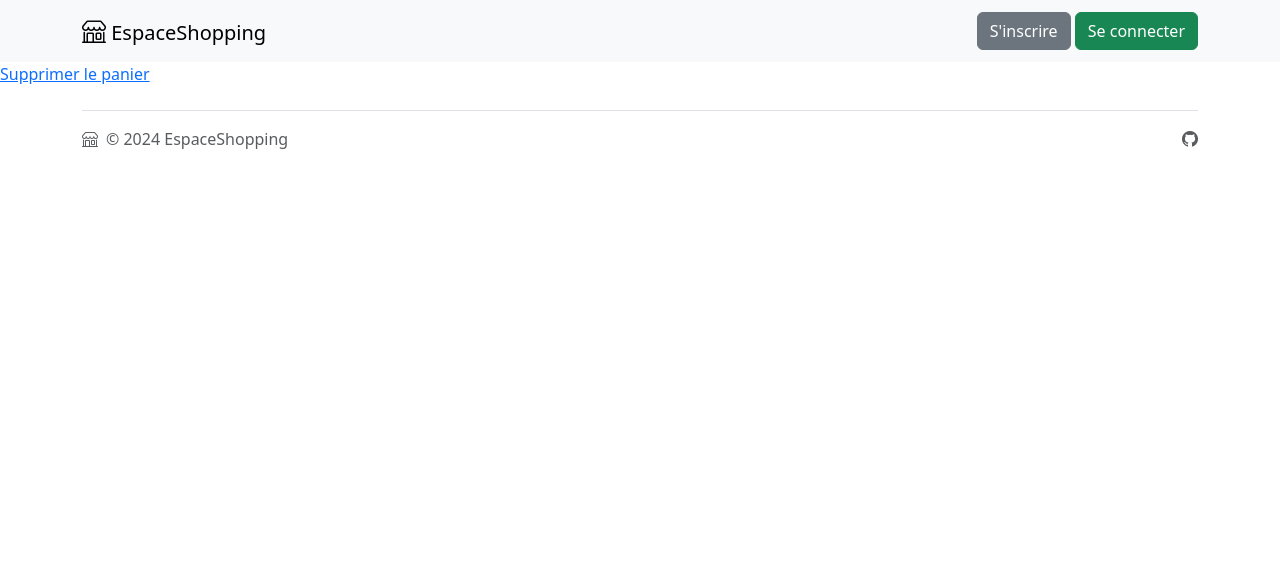
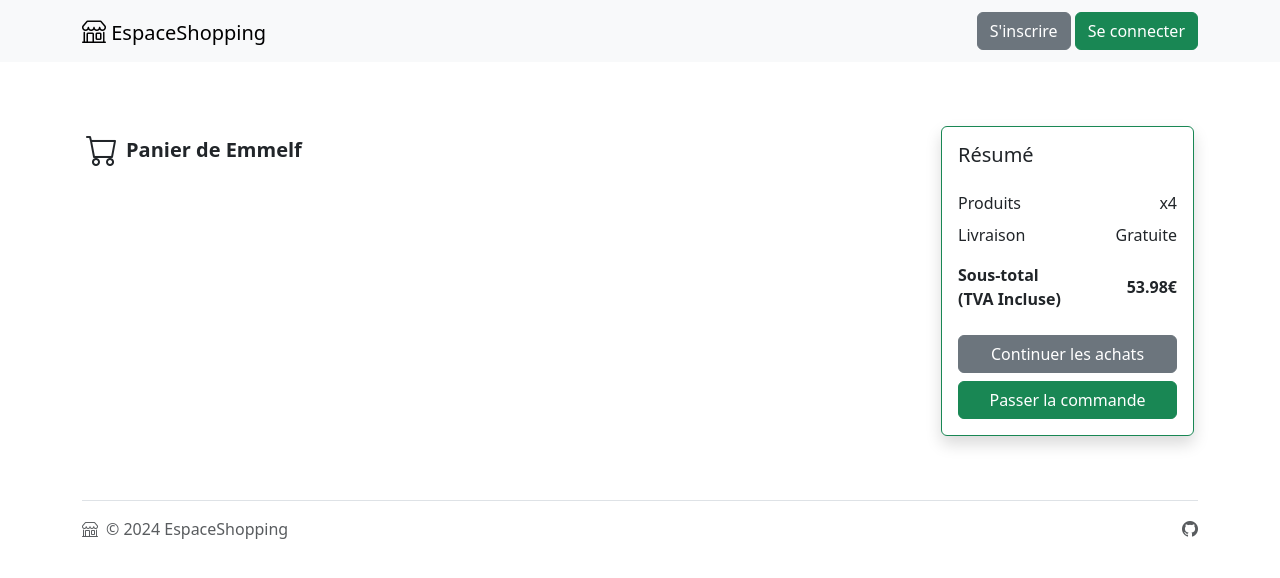
Before and after one commit to DylanLakhdari/EspaceShopping, a Django app: template templates/catalog/cart.html in a window 1280 px wide. Shown: the top 578 px of the page. Run offline with Django 5.2, Linux system fonts and the light colour scheme; the template is opened without the code that fills it, so the values that code supplies are empty.

Commit message:
Frontend du template cart.html

```diff
--- a/templates/catalog/cart.html
+++ b/templates/catalog/cart.html
@@ -19,15 +19,77 @@
 
 {% block main %}
 
-    {% for order in orders %}
-
-    <h2>{{order.product.name}}<h2>
-    <img src="{{ order.product.thumbnail.url }}" style="max-width: 250px;">
-    <p>{{ order.quantity }} dans le panier</p>
-
-    {% endfor %}
-
-    <a href="{% url "catalog-delete-cart" %}">Supprimer le panier</a>
+    <div class="container mt-5">
+        <div class="row">
+            <div class="col-md-9 d-flex flex-column align-items-stretch flex-shrink-0">
+                <div class="d-flex align-items-center pt-3 mb-3">
+                    <i class="bi bi-cart ms-1 me-2" style="font-size: 32px;"></i>
+                    <span class="fs-5 fw-semibold">Panier de Emmelf</span>
+                </div>
+                {% for order in orders %}
+                <div class="card mb-3 border-success shadow">
+                    <div class="card-body">
+                        <div class="d-flex justify-content-between">
+                            <div class="d-flex flex-row align-items-center">
+                                <div>
+                                    <img src="{{ order.product.thumbnail.url }}"
+                                        class="img-fluid rounded-3" style="width: 65px;">
+                                </div>
+                                <div class="ms-3">
+                                    <h5>{{order.product.name}}</h5>
+                                    <p class="small mb-0">{{ order.product.category }}</p>
+                                </div>
+                            </div>
+                            <div class="d-flex flex-row align-items-center">
+                                <div style="width: 50px;">
+                                    <h5 class="fw-normal mb-0">{{ order.quantity }}</h5>
+                                </div>
+                                <div class="d-flex" style="width: 80px;">
+                                    <h5 class="mb-0">{{ order.product.price }}</h5><i class="bi bi-currency-euro"></i>
+                                </div>
+                                <a href="#!"><i class="bi bi-trash-fill text-dark"></i></a>
+                            </div>
+                        </div>
+                    </div>
+                </div>
+                {% endfor %}
+            </div>
+            <div class="col-md-3 p-3">
+                <div class="card mb-4 border-success shadow p-3">
+                    <div class="pb-3 ">
+                        <h5 class="mb-0">
+                            Résumé
+                        </h5>
+                    </div>
+                    <ul class="list-group list-group-flush border-0">
+                        <li
+                            class="list-group-item d-flex justify-content-between align-items-center border-0 px-0 pb-0">
+                            Produits
+                            <span>x4</span>
+                        </li>
+                        <li class="list-group-item d-flex justify-content-between align-items-center border-0 px-0">
+                            Livraison
+                            <span>Gratuite</span>
+                        </li>
+                        <li
+                            class="list-group-item d-flex justify-content-between align-items-center border-0 px-0 mb-3">
+                            <div>
+                                <strong>Sous-total</strong>
+                                <strong>
+                                    <p class="mb-0">(TVA Incluse)</p>
+                                </strong>
+                            </div>
+                            <span><strong>53.98€</strong></span>
+                        </li>
+                    </ul>
+                    <div class="d-grid gap-2">
+                        <a href="google.com" class="btn btn-secondary" type="button">Continuer les achats</a>
+                        <a href="google.com" class="btn btn-success" type="button">Passer la commande</a>
+                    </div>
+                </div>
+            </div>
+        </div>
+    </div>
 
 {% endblock %}
 
```
